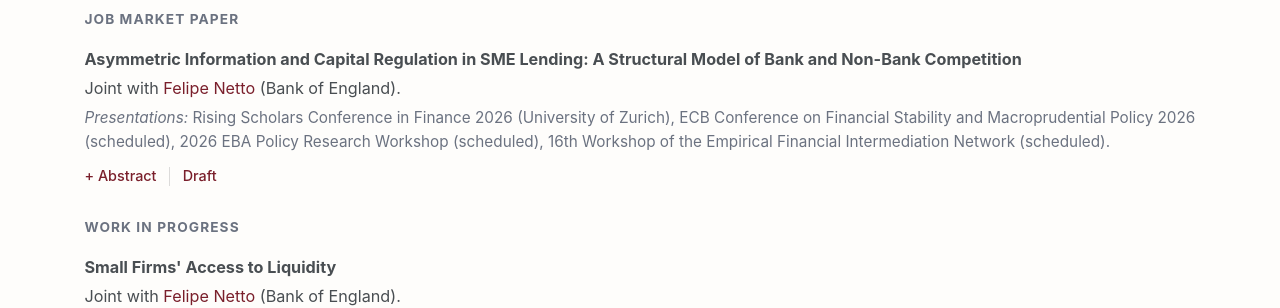
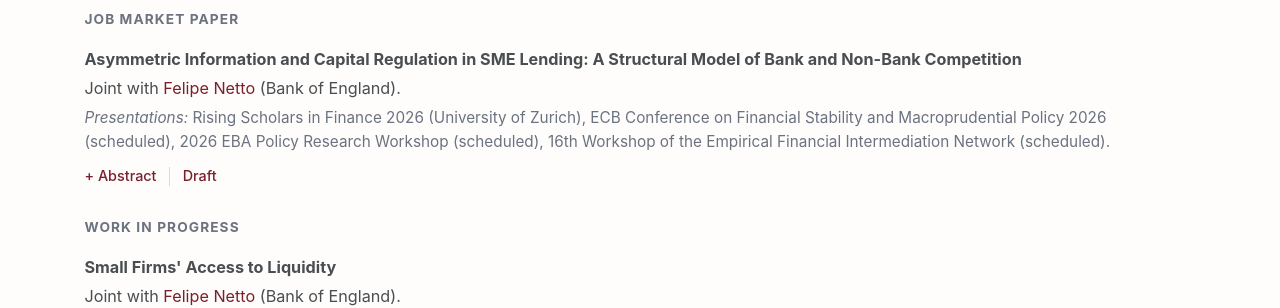
Before and after one commit to NegarMJazi/NegarMJazi.github.io, a Jekyll site: the page built from _pages/about.md, in a window 1280 px wide and 1334 px high. Shown: the part 645-953 px from the top of the window. Built offline with Jekyll 4.4.1, drawn with Linux system fonts in a browser that asks for light colours; a script bundle is joined from its source files by our own code; library files that are not in the unit come from our copies.

Commit message:
Fix Rising Scholars in Finance name to match CV

```diff
--- a/_pages/about.md
+++ b/_pages/about.md
@@ -55,7 +55,7 @@ author_profile: false
   <div class="paper-entry">
     <h3>Asymmetric Information and Capital Regulation in SME Lending: A Structural Model of Bank and Non-Bank Competition</h3>
     <div class="paper-meta">Joint with <a href="https://felipesnetto.github.io/index.html">Felipe Netto</a> (Bank of England).</div>
-    <div class="paper-meta" style="font-size:0.85rem;color:#6b7280;"><em>Presentations:</em> Rising Scholars Conference in Finance 2026 (University of Zurich), ECB Conference on Financial Stability and Macroprudential Policy 2026 (scheduled), 2026 EBA Policy Research Workshop (scheduled), 16th Workshop of the Empirical Financial Intermediation Network (scheduled).</div>
+    <div class="paper-meta" style="font-size:0.85rem;color:#6b7280;"><em>Presentations:</em> Rising Scholars in Finance 2026 (University of Zurich), ECB Conference on Financial Stability and Macroprudential Policy 2026 (scheduled), 2026 EBA Policy Research Workshop (scheduled), 16th Workshop of the Empirical Financial Intermediation Network (scheduled).</div>
     <input type="checkbox" id="abs-jmp" class="abs-toggle" hidden>
     <span class="paper-links">[<label for="abs-jmp" class="abs-link" data-umami-event="jmp-abstract">Abstract</label> | <a href="https://drive.google.com/file/d/1vxy4ZTkesZdEDKTO40_AnNr0mES3iaId/view?usp=sharing" target="_blank" data-umami-event="jmp-draft">Draft</a>]</span>
     <div class="abstract"><p>We study competition between banks and non-banks in UK unsecured SME lending. Two features distinguish the two lender types. First, only banks face risk-based capital requirements. Second, their screening technologies, and so their screening abilities, may differ. We ask how these two features, and the interaction between them, shape competition between banks and non-banks. Using administrative loan-level data and new hand-collected data on screening channels, we document that banks screen smaller loans online and larger loans through relationship managers, while non-banks screen all loans online. To separate screening precision from borrower selection and from the cost of capital regulation, we develop and estimate a model of lending. Non-banks assess risk more precisely when both lenders screen online, but banks become more precise once they switch to human screening. Capital regulation accounts for about a quarter of banks’ cost of lending, and this capital cost depends on how precisely banks screen. In counterfactuals, if banks screened all loans online, credit would expand, but banks’ default rates would rise, mainly due to a loss in screening precision. Raising banks’ capital requirements by removing the SME supporting factor leads banks to raise rates most for the borrowers they assess as risky. Where banks screen online and less precisely, they lose some safe borrowers they misjudge as risky to non-banks.</p></div>
```
